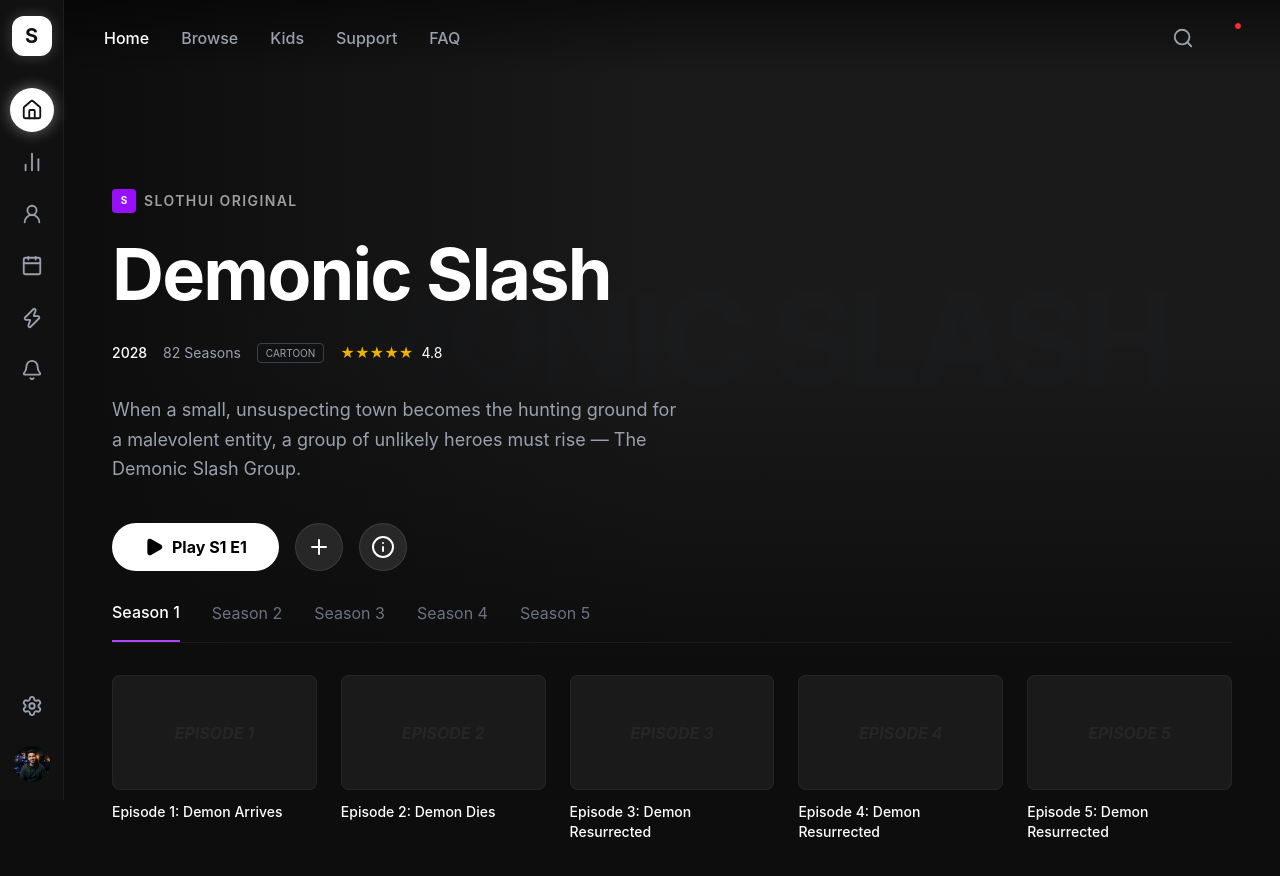
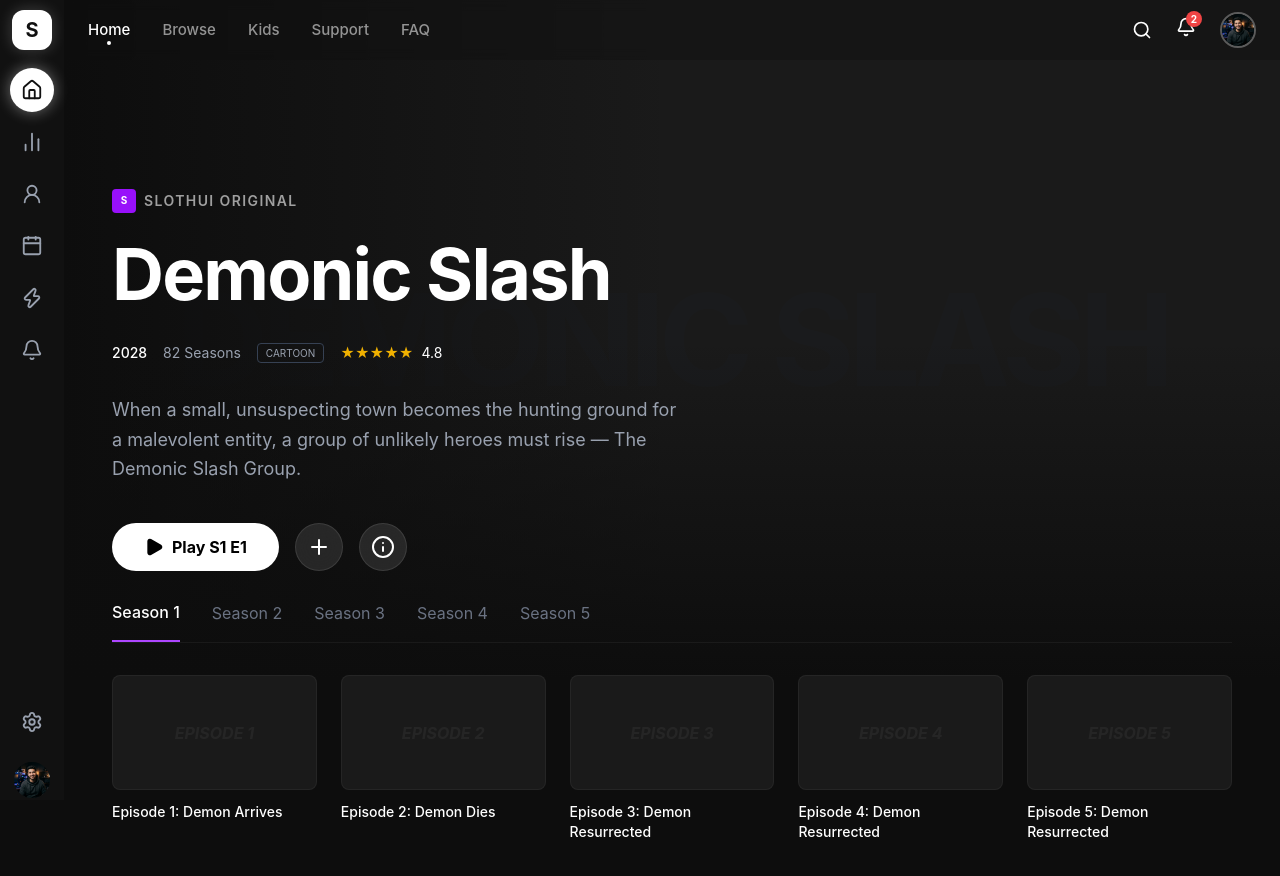
Before and after one commit to khanolkarsujal/movie-recommendation-system, a React app in the folder frontend/: page / in a window 1280 px wide. Shown: the top 876 px of the page. Built offline with nearby package versions, Linux system fonts and the light colour scheme; the HTML template or start-up script is replaced by a standard one.

Commit message:
create a nav bar

```diff
--- a/frontend/src/App.jsx
+++ b/frontend/src/App.jsx
@@ -1,37 +1,16 @@
 import React from 'react';
 import Sidebar from './components/Sidebar';
-import { Search, Play, Plus, Info } from 'lucide-react';
+import Navbar from './components/Navbar';
+import { Play, Plus, Info } from 'lucide-react';
 
 function App() {
   return (
     <div className="flex min-h-screen bg-[#0d0d0d] text-white">
       <Sidebar />
+      <Navbar />
 
       {/* Main Content Area */}
       <main className="flex-grow pl-16">
-        {/* Header */}
-        <header className="flex items-center justify-between p-6 bg-gradient-to-b from-black/50 to-transparent absolute top-0 left-16 right-0 z-10">
-          <nav className="flex items-center gap-8 ml-4">
-            <a href="#" className="text-white font-medium hover:text-white/80 transition-colors">Home</a>
-            <a href="#" className="text-gray-400 font-medium hover:text-white/80 transition-colors">Browse</a>
-            <a href="#" className="text-gray-400 font-medium hover:text-white/80 transition-colors">Kids</a>
-            <a href="#" className="text-gray-400 font-medium hover:text-white/80 transition-colors">Support</a>
-            <a href="#" className="text-gray-400 font-medium hover:text-white/80 transition-colors">FAQ</a>
-          </nav>
-
-          <div className="flex items-center gap-6 mr-4">
-            <button className="text-gray-400 hover:text-white transition-colors">
-              <Search size={22} />
-            </button>
-            <div className="relative">
-              <div className="w-2 h-2 bg-red-500 rounded-full absolute -top-0.5 -right-0.5 border border-[#0d0d0d]" />
-              <button className="text-gray-400 hover:text-white transition-colors">
-                <Search size={22} className="opacity-0" /> {/* Spacer for the real bell if I had one here */}
-                {/* Reusing icons since I'm focusing on the sidebar design but making the UI look complete */}
-              </button>
-            </div>
-          </div>
-        </header>
 
         {/* Hero Section */}
         <div className="relative h-[85vh] w-full overflow-hidden">
--- /dev/null
+++ b/frontend/src/components/Navbar.jsx
@@ -0,0 +1,66 @@
+import React, { useState } from 'react';
+import { Search, Bell } from 'lucide-react';
+import avatarImg from '../assets/avatar.png';
+
+const Navbar = () => {
+  const [activeTab, setActiveTab] = useState('Home');
+
+  const navLinks = ['Home', 'Browse', 'Kids', 'Support', 'FAQ'];
+
+  return (
+    <nav className="fixed top-0 left-16 right-0 h-[60px] flex items-center justify-between px-6 z-[99] backdrop-blur-[6px] bg-[#111111]/40">
+      {/* Left Section */}
+      <div className="flex items-center">
+        {/* Nav Links */}
+        <div className="flex items-center gap-8">
+          {navLinks.map((link) => {
+            const isActive = activeTab === link;
+            return (
+              <button
+                key={link}
+                onClick={() => setActiveTab(link)}
+                className={`relative text-[15px] font-medium transition-all duration-200 cursor-pointer ${
+                  isActive ? 'text-white' : 'text-white/55 hover:text-white'
+                }`}
+              >
+                {link}
+                {isActive && (
+                  <div className="absolute -bottom-1 left-1/2 -translate-x-1/2 w-1 h-1 bg-white rounded-full" />
+                )}
+              </button>
+            );
+          })}
+        </div>
+      </div>
+
+      {/* Right Section */}
+      <div className="flex items-center gap-6">
+        {/* Search */}
+        <button className="text-white transition-all duration-200 hover:scale-110">
+          <Search size={20} />
+        </button>
+
+        {/* Notifications */}
+        <div className="relative">
+          <button className="text-white transition-all duration-200 hover:scale-110">
+            <Bell size={20} />
+          </button>
+          <div className="absolute -top-1.5 -right-1.5 w-4 h-4 bg-[#ef4444] text-white text-[10px] flex items-center justify-center rounded-full font-bold">
+            2
+          </div>
+        </div>
+
+        {/* User Avatar */}
+        <div className="w-9 h-9 rounded-full border-2 border-white/30 overflow-hidden cursor-pointer transition-all duration-200 hover:border-white/50">
+          <img
+            src={avatarImg}
+            alt="User Profile"
+            className="w-full h-full object-cover"
+          />
+        </div>
+      </div>
+    </nav>
+  );
+};
+
+export default Navbar;
--- a/frontend/src/components/Sidebar.jsx
+++ b/frontend/src/components/Sidebar.jsx
@@ -23,16 +23,17 @@ const Sidebar = () => {
   ];
 
   return (
-    <aside className="fixed left-0 top-0 h-screen w-16 bg-[#111111] flex flex-col items-center py-4 z-100 border-r border-white/5">
-      {/* Brand Logo */}
-      <div className="mb-8">
+
+    <aside className="fixed left-0 top-0 h-screen w-16 bg-[#111111] flex flex-col items-center z-[100]">
+      {/* Unified Header Zone - Exactly 60px height */}
+      <div className="h-[60px] flex items-center justify-center w-full">
         <div className="w-10 h-10 bg-white rounded-xl flex items-center justify-center shadow-[0_0_15px_rgba(255,255,255,0.2)]">
           <span className="text-[#111] font-bold text-xl select-none">S</span>
         </div>
       </div>
 
-      {/* Main Navigation */}
-      <nav className="flex flex-col gap-2 flex-grow">
+      {/* Main Navigation - Flows below the 60px header zone */}
+      <nav className="flex flex-col gap-2 flex-grow mt-2">
         {navItems.map((item) => {
           const Icon = item.icon;
           const isActive = active === item.id;
@@ -44,17 +45,15 @@ const Sidebar = () => {
               className="relative w-11 h-11 flex items-center justify-center rounded-full transition-all duration-200 group"
             >
               {/* Hover effect background */}
-              <div className={`absolute inset-0 rounded-full transition-all duration-200 ${
-                isActive
-                ? 'bg-white shadow-[0_0_15px_rgba(255,255,255,0.4)]'
-                : 'group-hover:bg-white/10'
-              }`} />
+              <div className={`absolute inset-0 rounded-full transition-all duration-200 ${isActive
+                  ? 'bg-white shadow-[0_0_15px_rgba(255,255,255,0.4)]'
+                  : 'group-hover:bg-white/10'
+                }`} />
 
               <Icon
                 size={22}
-                className={`relative z-10 transition-colors duration-200 ${
-                  isActive ? 'text-[#111]' : 'text-gray-400 group-hover:text-white'
-                }`}
+                className={`relative z-10 transition-colors duration-200 ${isActive ? 'text-[#111]' : 'text-gray-400 group-hover:text-white'
+                  }`}
               />
             </button>
           );
```
